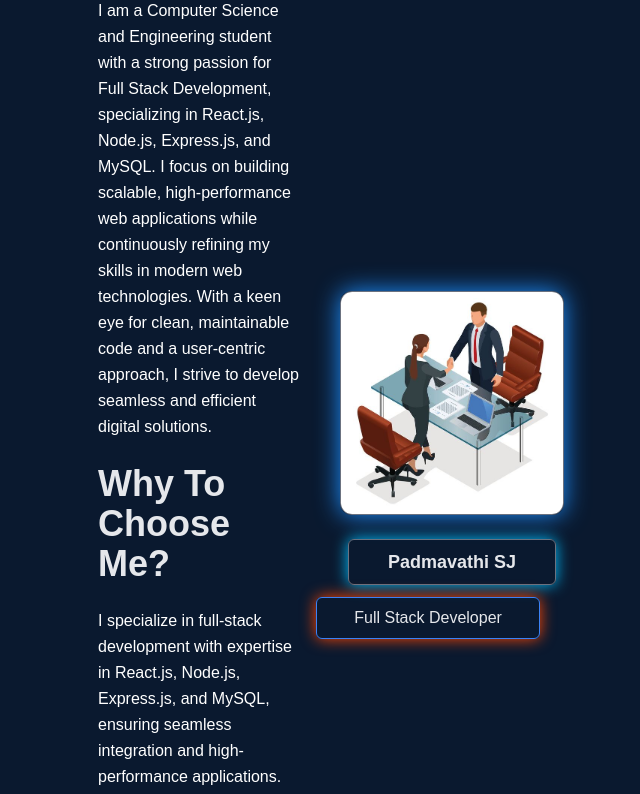
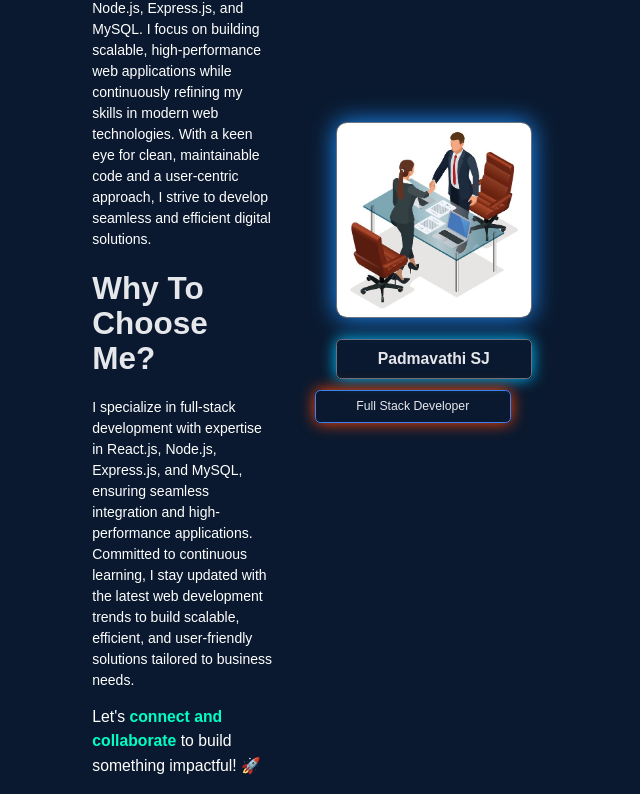
Before and after one commit to Padmavathi-SJ/Personal_Portfolio, a React (Vite) app in the folder client/: page / in a window 768 px wide. Shown: the part 1199-1993 px from the top of the page, without its empty margins (128-768 px from the left). Built offline with nearby package versions, Linux system fonts and the light colour scheme.

Commit message:
mobile view updated

```diff
--- a/client/src/Components/HomeBanner.jsx
+++ b/client/src/Components/HomeBanner.jsx
@@ -11,6 +11,7 @@ import mongoImage from "../assets/java-script.png";
 import tsImage from "../assets/git.png";
 import pythonImage from "../assets/mysql.png";
 import kubernetesImage from "../assets/html-5.png";
+import "./global.css";
 
 const HomeBanner = () => {
   return (
--- a/client/src/Components/Profile.jsx
+++ b/client/src/Components/Profile.jsx
@@ -1,16 +1,39 @@
-import devImage from "../assets/about.jpg"; // Add your image
+import devImage from "../assets/about.jpg";
+import "./global.css";
 
 const Profile = () => {
   return (
-    <div className="flex items-center justify-center w-full py-16 bg-transparent">
-      <div className="flex w-3/4 max-w-6xl items-center justify-between">
-        {/* Left Content (About Section) */}
-        <div className="w-3/4 pr-10">
-          <h2 className="text-4xl font-semibold text-gray-200 mb-6">
+    <div className="flex items-center justify-center w-full py-8 md:py-16 bg-transparent px-4">
+      <div className="flex flex-col md:flex-row w-full md:w-3/4 max-w-6xl items-center justify-between gap-8">
+        {/* Right Image & Text Box Section - Now comes first on mobile */}
+        <div className="relative flex flex-col items-center order-1 md:order-2 w-full md:w-auto">
+          {/* Developer Image */}
+          <div className="relative w-40 h-40 md:w-56 md:h-56 rounded-xl overflow-hidden border border-gray-500 shadow-[0_0_25px_#1E90FF]">
+            <img
+              src={devImage}
+              alt="Developer"
+              className="w-full h-full object-cover"
+            />
+          </div>
+
+          {/* Name Box */}
+          <div className="mt-4 md:mt-6 px-4 py-2 text-base md:text-lg font-semibold text-gray-200 border border-gray-500 rounded-md w-full max-w-[208px] text-center shadow-[0_0_15px_#00BFFF]">
+            Padmavathi SJ
+          </div>
+
+          {/* Passion Box */}
+          <div className="mt-2 md:mt-3 px-4 py-2 text-sm md:text-md font-medium text-gray-200 border border-blue-500 rounded-md w-full max-w-[224px] text-center shadow-[0_0_15px_#FF4500] md:relative md:-left-6">
+            Full Stack Developer
+          </div>
+        </div>
+
+        {/* Left Content (About Section) - Comes after image on mobile */}
+        <div className="order-2 md:order-1 w-full md:w-3/4 md:pr-10">
+          <h2 className="text-2xl md:text-4xl font-semibold text-gray-200 mb-4 md:mb-6">
             I'm <span className="text-[#00FFC6]">Padmavathi SJ</span>
           </h2>
 
-          <p className="text-white text-1xl leading-relaxed">
+          <p className="text-white text-sm md:text-base leading-relaxed">
             I am a Computer Science and Engineering student with a
             strong passion for Full Stack Development, specializing
             in React.js, Node.js, Express.js, and MySQL. I focus on
@@ -19,13 +42,14 @@ const Profile = () => {
             With a keen eye for clean, maintainable code and a user-centric
             approach, I strive to develop seamless and efficient digital solutions.
           </p>
-          <br></br>
 
-          <h2 className="text-4xl font-semibold text-gray-200 mb-6">
+          <br />
+
+          <h2 className="text-2xl md:text-4xl font-semibold text-gray-200 mb-4 md:mb-6">
             Why To Choose Me?
           </h2>
 
-          <p className="text-white text-1xl leading-relaxed mt-4">
+          <p className="text-white text-sm md:text-base leading-relaxed">
             I specialize in full-stack development with expertise in React.js,
             Node.js, Express.js, and MySQL, ensuring seamless integration and
             high-performance applications. Committed to continuous learning, I
@@ -33,31 +57,9 @@ const Profile = () => {
             efficient, and user-friendly solutions tailored to business needs.
           </p>
 
-          <p className="text-white text-lg leading-relaxed mt-4">
-            Let’s <span className="text-[#00FFC6] font-semibold">connect and collaborate</span> to build something impactful! 🚀
+          <p className="text-white text-base md:text-lg leading-relaxed mt-4">
+            Let's <span className="text-[#00FFC6] font-semibold">connect and collaborate</span> to build something impactful! 🚀
           </p>
-        </div>
-
-        {/* Right Image & Text Box Section */}
-        <div className="relative flex flex-col items-center">
-          {/* Developer Image - Adjusted Size for Balance */}
-          <div className="relative w-56 h-56 rounded-xl overflow-hidden border border-gray-500 shadow-[0_0_25px_#1E90FF]">
-            <img
-              src={devImage}
-              alt="Developer"
-              className="w-full h-full object-cover"
-            />
-          </div>
-
-          {/* Name Box - Below Image */}
-          <div className="mt-6 px-6 py-2 text-lg font-semibold text-gray-200 border border-gray-500 rounded-md w-52 text-center shadow-[0_0_15px_#00BFFF]">
-            Padmavathi SJ
-          </div>
-
-          {/* Passion Box - Offset from Middle of Name Box */}
-          <div className="mt-3 px-6 py-2 text-md font-medium text-gray-200 border border-blue-500 rounded-md w-56 text-center shadow-[0_0_15px_#FF4500] relative -left-6">
-            Full Stack Developer
-          </div>
         </div>
       </div>
     </div>
--- a/client/src/Components/ProfilePanel.jsx
+++ b/client/src/Components/ProfilePanel.jsx
@@ -2,11 +2,12 @@ import resumePDF from "../assets/resume.pdf";
 import profileImage from "../assets/padma.jpeg";
 import phoneIcon from "../assets/call.png";
 import emailIcon from "../assets/gmail.png";
+import './global.css';
 
 const ProfilePanel = ({ isOpen, onClose }) => {
   return (
     <>
-      {/* 🔹 Overlay */}
+      {/* Overlay */}
       {isOpen && (
         <div
           className="fixed inset-0 bg-black bg-opacity-50 z-[9998]"
@@ -14,63 +15,74 @@ const ProfilePanel = ({ isOpen, onClose }) => {
         ></div>
       )}
 
-      {/* 🔹 Profile Panel - Two Column Layout with Bottom Full Section */}
+      {/* Profile Panel - Now responsive to viewport height */}
       <div
-        className={`fixed top-0 left-0 w-1/4 h-full bg-gray-900 text-white shadow-xl border-r border-gray-700
-        transition-transform duration-500 ease-in-out z-[10000] p-6
-        ${isOpen ? "translate-x-0" : "-translate-x-full"}`}
+        className={`fixed top-0 left-0 w-full h-[100dvh] bg-gray-900 text-white shadow-xl
+        transition-transform duration-300 ease-in-out z-[10000] p-4 overflow-y-auto
+        ${isOpen ? "translate-x-0" : "-translate-x-full"}
+        md:w-1/2 lg:w-1/3 xl:w-1/4 md:h-full md:border-r md:border-gray-700`}
       >
         {/* Close Button */}
         <button
           onClick={onClose}
-          className="absolute top-4 right-4 text-white text-1xl cursor-pointer  rounded-full w-8 h-8 flex items-center justify-center transition"
+          className="absolute top-4 right-4 text-white text-xl cursor-pointer rounded-full w-8 h-8 flex items-center justify-center transition hover:bg-gray-700"
         >
           ✕
         </button>
 
+        {/* Main Content Container */}
+        <div className="flex flex-col items-center h-full justify-between py-4">
+          {/* Top Section */}
+          <div className="w-full flex flex-col items-center">
             {/* Profile Image */}
-        <div className="flex justify-center">
-          <div className="w-48 h-60 overflow-hidden rounded-lg shadow-lg">
-            <img src={profileImage} alt="Developer Profile" className="w-full h-full object-cover rounded-md" />
+            <div className="w-28 h-36 md:w-48 md:h-60 overflow-hidden rounded-lg shadow-lg">
+              <img
+                src={profileImage}
+                alt="Developer Profile"
+                className="w-full h-full object-cover rounded-md"
+              />
+            </div>
+
+            {/* Contact Details */}
+            <div className="mt-4 text-center w-full px-2">
+              <h3 className="text-lg font-semibold text-blue-400">PADMAVATHI S J</h3>
+              <h4 className="text-sm font-semibold text-gray-300 mt-1">Computer Science and Engineering</h4>
+              <p className="text-xs text-gray-400 mt-1">Bannari Amman Institute of Technology</p>
+              <p className="text-xs text-gray-400 mt-1">Sathyamangalam, Erode-638401, Tamil Nadu, India</p>
+            </div>
+
+            {/* Contact Icons */}
+            <div className="mt-4 flex flex-col items-center space-y-2 w-full px-4">
+              <div className="flex items-center space-x-2 w-full justify-center">
+                <img src={phoneIcon} alt="Phone" className="w-5 h-5" />
+                <span className="text-sm text-gray-300">+91 8300770817</span>
+              </div>
+              <div className="flex items-center space-x-2 w-full justify-center">
+                <img src={emailIcon} alt="Email" className="w-5 h-5" />
+                <span className="text-sm text-gray-300 break-all">padmavathisj2005@gmail.com</span>
+              </div>
             </div>
           </div>
 
-        {/* Contact Details */}
-        <div className="mt-6 text-center">
-          <h3 className="text-xl font-semibold text-blue-400">PADMAVATHI</h3>
-          <h4 className="text-lg font-semibold text-gray-300">Computer Science and Engineering</h4>
-          <p className="text-md text-gray-400 mt-1">Bannari Amman Institute of Technology</p>
-          <p className="text-md text-gray-400 mt-1">Sathyamangalam, Erode-638401, Tamil Nadu, India</p>
-        </div>
-
-        {/* Contact Icons */}
-        <div className="mt-4 flex flex-col items-center space-y-3">
-          <div className="flex items-center space-x-3">
-            <img src={phoneIcon} alt="Phone" className="w-6 h-6" />
-            <span className="text-md text-gray-300">+91 8300770817</span>
-          </div>
-          <div className="flex items-center space-x-3">
-            <img src={emailIcon} alt="Email" className="w-6 h-6" />
-            <span className="text-md text-gray-300">padmavathisj2005@gmail.com</span>
-          </div>
-        </div>
-
-        {/* Full Width Bottom Section */}
-        <div className="mt-6 text-center border-t border-gray-700 pt-4">
-          <p className="text-md text-gray-400">
+          {/* Bottom Section */}
+          <div className="w-full mt-auto">
+            <div className="text-center border-t border-gray-700 pt-4 w-full">
+              <p className="text-xs md:text-sm text-gray-400 px-2">
                 Passionate Full Stack Developer skilled in React, Node.js, and Cloud Technologies.
               </p>
-          <p className="text-md text-gray-400 mt-1">
+              <p className="text-xs md:text-sm text-gray-400 mt-1 px-2">
                 Building scalable and efficient applications with modern web technologies.
               </p>
-          <div className="mt-4">
+              <div className="mt-4 mb-2">
                 <a
                   href={resumePDF}
                   download="Padmavathi_SJ_Resume.pdf"
-              className="inline-block bg-blue-500 py-2 px-6 rounded-md text-white text-lg hover:bg-blue-700 transition"
+                  className="inline-block bg-blue-500 hover:bg-blue-600 py-2 px-4 rounded-md text-white text-sm md:text-base transition transform hover:scale-105"
                 >
                   Download Resume
                 </a>
+              </div>
+            </div>
           </div>
         </div>
       </div>
--- a/client/src/Components/SideBar.jsx
+++ b/client/src/Components/SideBar.jsx
@@ -8,6 +8,7 @@ import contactIcon from "../assets/contact-us.png";
 import profileImage from "../assets/padma-clg.png";
 import ProfilePanel from "./ProfilePanel";
 import profileIcon from "../assets/graduation.png";
+import "./global.css";
 
 const Sidebar = () => {
   const [isOpen, setIsOpen] = useState(false);
--- a/client/src/Components/Skills.jsx
+++ b/client/src/Components/Skills.jsx
@@ -13,6 +13,7 @@ import gitIcon from "../assets/git.png";
 import githubIcon from "../assets/github.png";
 import dockerIcon from "../assets/docker.png";
 import awsIcon from "../assets/aws-cloud.png";
+import "./global.css";
 
 
 const skillsData = [
--- a/client/src/Components/global.css
+++ b/client/src/Components/global.css
@@ -15,36 +15,151 @@ html {
   font-size: 14px;
 }
 
-@media (min-width: 640px) {
-  html {
-    font-size: 16px;
+/* Base responsive adjustments */
+* {
+  box-sizing: border-box;
+  margin: 0;
+  padding: 0;
+}
+
+body {
+  overflow-x: hidden;
+}
+
+/* Profile Panel Mobile Styles */
+@media (max-width: 1024px) {
+  .ProfilePanel {
+    width: 80% !important;
+  }
+
+  .ProfilePanel img {
+    width: 100px !important;
+    height: 120px !important;
+  }
+
+  .ProfilePanel h3 {
+    font-size: 1.2rem !important;
+  }
+
+  .ProfilePanel p {
+    font-size: 0.9rem !important;
   }
 }
 
-/* Responsive animations */
-.fade-in {
-  opacity: 0;
-  transform: translateY(10px);
-  transition: opacity 0.4s ease-out, transform 0.4s ease-out;
+/* Home Banner Mobile Styles */
+.HomeBanner {
+  padding-top: 80px !important;
 }
 
-.fade-in.visible {
-  opacity: 1;
-  transform: translateY(0);
-}
+@media (max-width: 768px) {
+  .HomeBanner .quote-box {
+    top: 70px !important;
+    font-size: 1rem !important;
+    padding: 8px !important;
+  }
 
-/* Responsive section spacing */
-section {
-  padding: 1rem 0;
-}
+  .HomeBanner .main-image {
+    width: 200px !important;
+    height: 250px !important;
+  }
 
-@media (min-width: 768px) {
-  section {
-    padding: 2rem 0;
+  .HomeBanner .skill-icons {
+   display: none !important;
+  }
+
+  .HomeBanner .developer-info {
+    text-align: center !important;
+    padding: 0 20px !important;
+  }
+
+  .HomeBanner h1 {
+    font-size: 2rem !important;
+  }
+
+  .HomeBanner h2 {
+    font-size: 1.5rem !important;
   }
 }
 
-/* Responsive typography */
+/* Profile Section Mobile Styles */
+@media (max-width: 768px) {
+  .Profile {
+    flex-direction: column !important;
+    padding: 20px !important;
+  }
+
+  .Profile .left-content {
+    width: 100% !important;
+    padding: 0 !important;
+    margin-bottom: 30px;
+  }
+
+  .Profile h2 {
+    font-size: 1.8rem !important;
+  }
+
+  .Profile .right-image {
+    width: 150px !important;
+    height: 150px !important;
+    margin: 0 auto !important;
+  }
+
+  .Profile .name-box,
+  .Profile .passion-box {
+    width: 100% !important;
+    max-width: 200px !important;
+    margin: 10px auto !important;
+    left: 0 !important;
+  }
+}
+
+/* Skills Section Mobile Styles */
+@media (max-width: 768px) {
+  .Skills {
+    padding: 20px 10px !important;
+  }
+
+  .Skills .grid {
+    grid-template-columns: repeat(2, 1fr) !important;
+    gap: 10px !important;
+  }
+
+  .Skills img {
+    width: 24px !important;
+    height: 24px !important;
+  }
+
+  .Skills h3 {
+    font-size: 0.8rem !important;
+  }
+}
+
+/* Sidebar Mobile Styles */
+@media (max-width: 768px) {
+  .Sidebar {
+    z-index: 1000 !important;
+  }
+
+  .Sidebar .mobile-menu-button {
+    display: block !important;
+  }
+
+  .Sidebar .profile-image {
+    width: 32px !important;
+    height: 32px !important;
+  }
+
+  .Sidebar .nav-icons {
+    gap: 15px !important;
+  }
+
+  .Sidebar img {
+    width: 20px !important;
+    height: 20px !important;
+  }
+}
+
+/* General responsive typography */
 h1 {
   font-size: 2rem;
   line-height: 2.5rem;
@@ -77,10 +192,48 @@ h3 {
   }
 }
 
-/* Responsive button styling */
+/* Animation classes */
+.fade-in {
+  opacity: 0;
+  transform: translateY(10px);
+  transition: opacity 0.4s ease-out, transform 0.4s ease-out;
+}
+
+.fade-in.visible {
+  opacity: 1;
+  transform: translateY(0);
+}
+
+/* Utility classes */
+.mobile-hidden {
+  display: none;
+}
+
+@media (min-width: 768px) {
+  .mobile-hidden {
+    display: block;
+  }
+
+  .desktop-hidden {
+    display: none;
+  }
+}
+
+.text-center-mobile {
+  text-align: center;
+}
+
+@media (min-width: 768px) {
+  .text-center-mobile {
+    text-align: left;
+  }
+}
+
+/* Button adjustments */
 .btn {
   padding: 0.5rem 1rem;
   font-size: 0.875rem;
+  white-space: nowrap;
 }
 
 @media (min-width: 768px) {
@@ -90,26 +243,32 @@ h3 {
   }
 }
 
-/* Responsive image sizing */
+/* Image responsiveness */
 .responsive-img {
   max-width: 100%;
   height: auto;
 }
 
-/* Mobile-first media queries */
-@media (max-width: 767px) {
-  .mobile-hidden {
-    display: none !important;
-  }
+/* Layout adjustments */
+.flex-col-mobile {
+  flex-direction: column;
+}
 
-  .mobile-full-width {
-    width: 100% !important;
+@media (min-width: 768px) {
+  .flex-col-mobile {
+    flex-direction: row;
   }
 }
 
-/* Tablet styles */
-@media (min-width: 768px) and (max-width: 1023px) {
-  .tablet-adjust {
-    /* Specific tablet adjustments */
+/* Padding adjustments */
+.px-mobile {
+  padding-left: 1rem;
+  padding-right: 1rem;
+}
+
+@media (min-width: 768px) {
+  .px-mobile {
+    padding-left: 2rem;
+    padding-right: 2rem;
   }
 }
```
Lines whose indentation alone changed are shown as unchanged.
